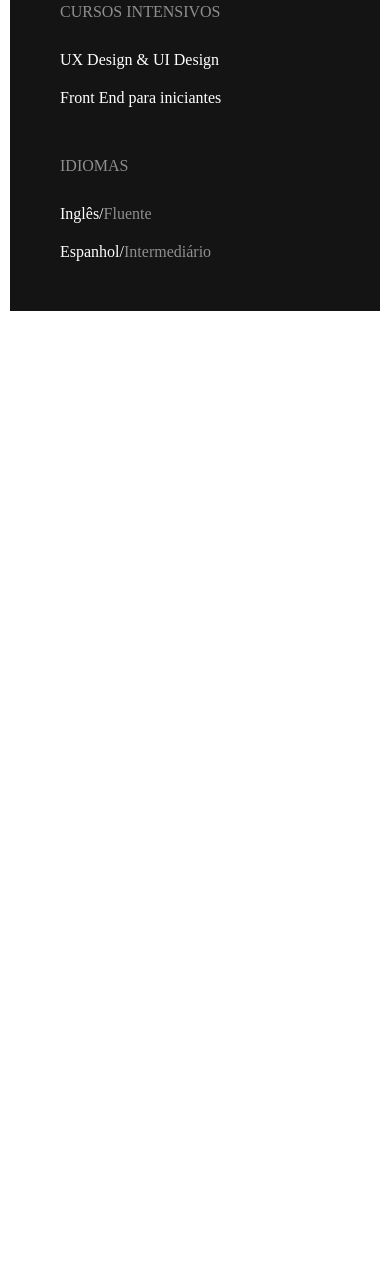
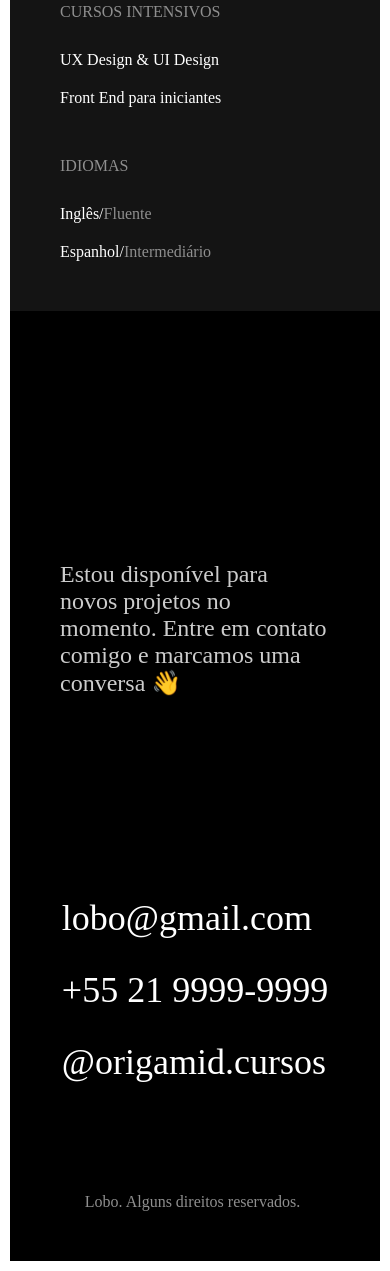
Before and after one commit to LucasJnoub/wolf-project, a plain HTML site: page index.html in a window 390 px wide. Shown: the part 3768-5039 px from the top of the page. Before the commit the page ends 4089 px from the top, so only its background shows below. Drawn offline with Linux system fonts and the light colour scheme.

Commit message:
salvando

```diff
--- a/css/desktop.css
+++ b/css/desktop.css
@@ -288,3 +288,42 @@ html {
 .nivel{
   color: #8F8F8F;
 }
+
+footer{
+  height: 100%;
+  width: 100%;
+  background: #000000;
+ z-index: -1;
+}
+
+.footer-paragraph{
+  color:#CCCCCC;
+  width: 429px;
+  font-size: 24px;
+  height: 100%;
+  position: relative;
+}
+
+
+.contact{
+  color: #fff;
+  font-size: 36px;
+  display: flex;
+  flex-direction: column;
+  gap: 30px;
+}
+.footer-paragraph,
+.contact{
+  margin-top: 200px;
+}
+
+.double-flex{
+  display: flex;
+  justify-content: space-around;
+}
+
+.ultima-coisa{
+  color: #8F8F8F;
+  margin-top: 60px;
+  margin-left: 50px;
+}
--- a/css/mobile.css
+++ b/css/mobile.css
@@ -1,19 +1,17 @@
-
-@media (max-width:800px) {
- *{
+@media (max-width: 800px) {
+  * {
     box-sizing: border-box;
   }
- .navigation{
+  .navigation {
     display: flex;
     flex-direction: column;
     gap: 20px;
-
   }
- .navigation ul{
+  .navigation ul {
     margin-left: 2px;
   }
 
-  .introduction-container{
+  .introduction-container {
     display: flex;
     flex-direction: column;
     gap: 20px;
@@ -21,100 +19,120 @@
     width: 100%;
   }
 
-  .introduction-img{
+  .introduction-img {
     align-self: center;
   }
 
-  .introduction-title{
+  .introduction-title {
     align-self: center;
     word-wrap: break-word;
     width: 100%;
   }
 
-  .middle-container{
+  .middle-container {
     display: flex;
     flex-direction: column;
   }
 
-  .div-experience{
-    width:300px;
+  .div-experience {
+    width: 300px;
     background: blue;
   }
 
-  .title-experience{
+  .title-experience {
     width: 100% !important;
     font-size: 50px !important;
-    word-wrap:normal !important;
+    word-wrap: normal !important;
     padding: 30px;
-
   }
-  .exprience{
+  .exprience {
     border: 1px solid gray;
     width: 100%;
   }
 
-  .flex-inside-year{
+  .flex-inside-year {
     display: flex;
     flex-direction: column;
   }
-  .flex-inside-year{
+  .flex-inside-year {
     display: flex;
     flex-direction: column;
     position: relative;
   }
 
-  .insider-formacao-flex{
+  .insider-formacao-flex {
     display: flex;
     flex-direction: column;
   }
 
-  .experience p:first-child{
-    max-width:100% ;
+  .experience p:first-child {
+    max-width: 100%;
     padding: 20px;
     margin: 0 auto;
     margin-top: 20px;
   }
 
-  .occupation{
+  .occupation {
     display: none;
   }
-  .role-description{
+  .role-description {
     margin-left: 0;
   }
 
-  .bikcraft::before{
-    content: 'Desenvolvedor Junior';
+  .bikcraft::before {
+    content: "Desenvolvedor Junior";
     position: absolute;
     top: 20px;
   }
 
-  .surf-bot::before{
-    content: 'Estagiário';
+  .surf-bot::before {
+    content: "Estagiário";
     position: absolute;
     top: 20px;
   }
 
-  .brafe::before{
-    content: 'Voluntário';
+  .brafe::before {
+    content: "Voluntário";
     position: absolute;
-    top:20px;
+    top: 20px;
   }
 
-  .formacao{
+  .formacao {
     display: flex;
     flex-direction: column;
     height: 100%;
     gap: 20px;
   }
-  .formacao-title{
+  .formacao-title {
     width: 100%;
     font-size: 50px;
     word-wrap: normal;
   }
 
-  .one-column-box{
+  .one-column-box {
     display: flex;
     flex-direction: column;
     border: 1px solid red;
   }
+
+  .footer-paragraph {
+    width: 100%;
+    height: 100%;
   }
+  .double-flex {
+    display: flex;
+    flex-direction: column;
+    padding: 50px;
+    align-items: center;
+    justify-items: start;
+  }
+ .footer::before{
+  content: '';
+  background:url(/img/detalhe.svg);
+ }
+  .ultima-coisa {
+    padding-bottom: 50px;
+    text-align: center;
+    margin-right: 55px;
+  }
+}
--- a/index.html
+++ b/index.html
@@ -38,9 +38,9 @@
     </section>
 
     <section class="middle-container">
-      <!-- <div class="div-experience"> -->
+
         <h1 class="title-experience">EXPERIENCIA</h1>
-      <!-- </div> -->
+
 
       <div class="experience">
 
@@ -182,5 +182,24 @@
         </div>
       </div>
     </section>
+
+    <footer>
+      <div class="double-flex">
+        <div class="footer-paragraph">
+          <p>Estou disponível para novos projetos no momento. Entre em contato comigo e marcamos uma conversa 👋</p>
+        </div>
+
+        <div class="contact">
+          <span>lobo@gmail.com</span>
+          <span>+55 21 9999-9999</span>
+          <span>@origamid.cursos</span>
+        </div>
+
+      </div>
+      <div class="ultima-coisa">
+        <p >Lobo. Alguns direitos reservados.</p>
+      </div>
+
+    </footer>
   </body>
 </html>
```
Lines whose indentation alone changed are shown as unchanged.
